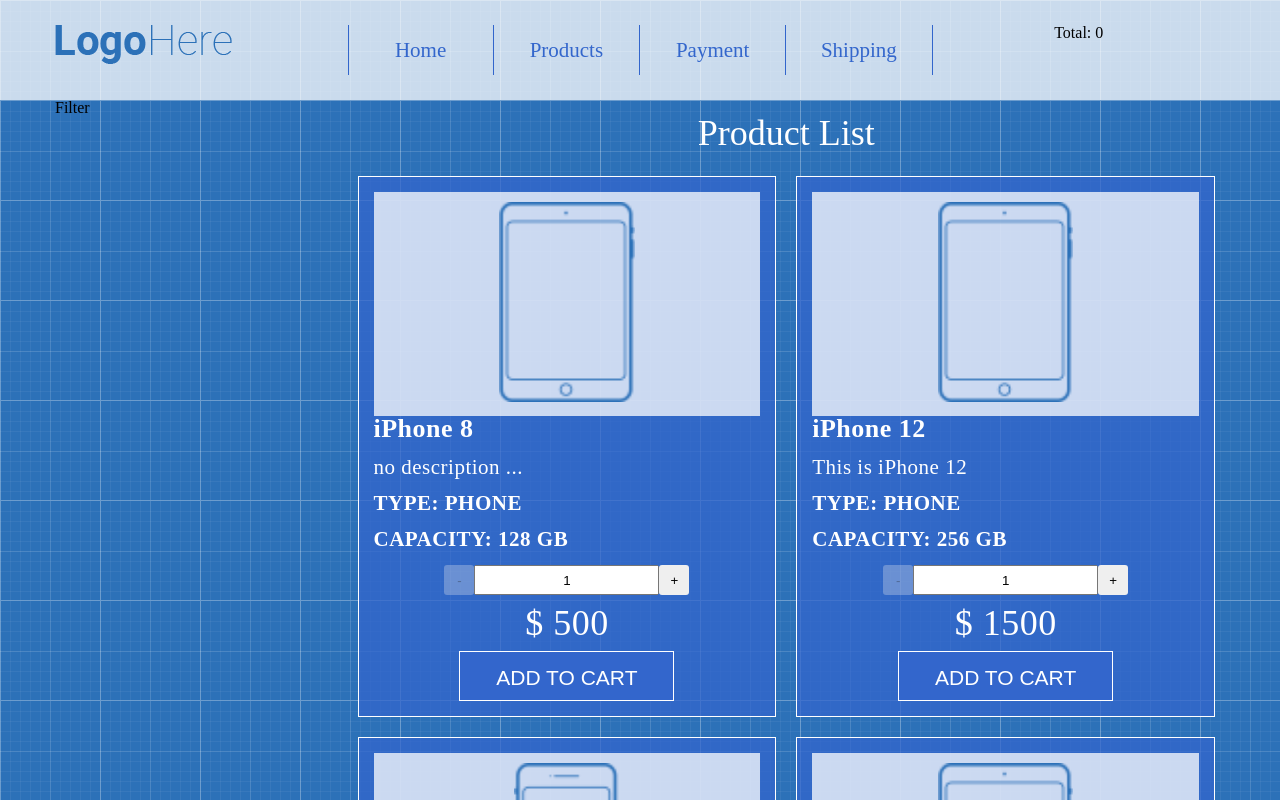
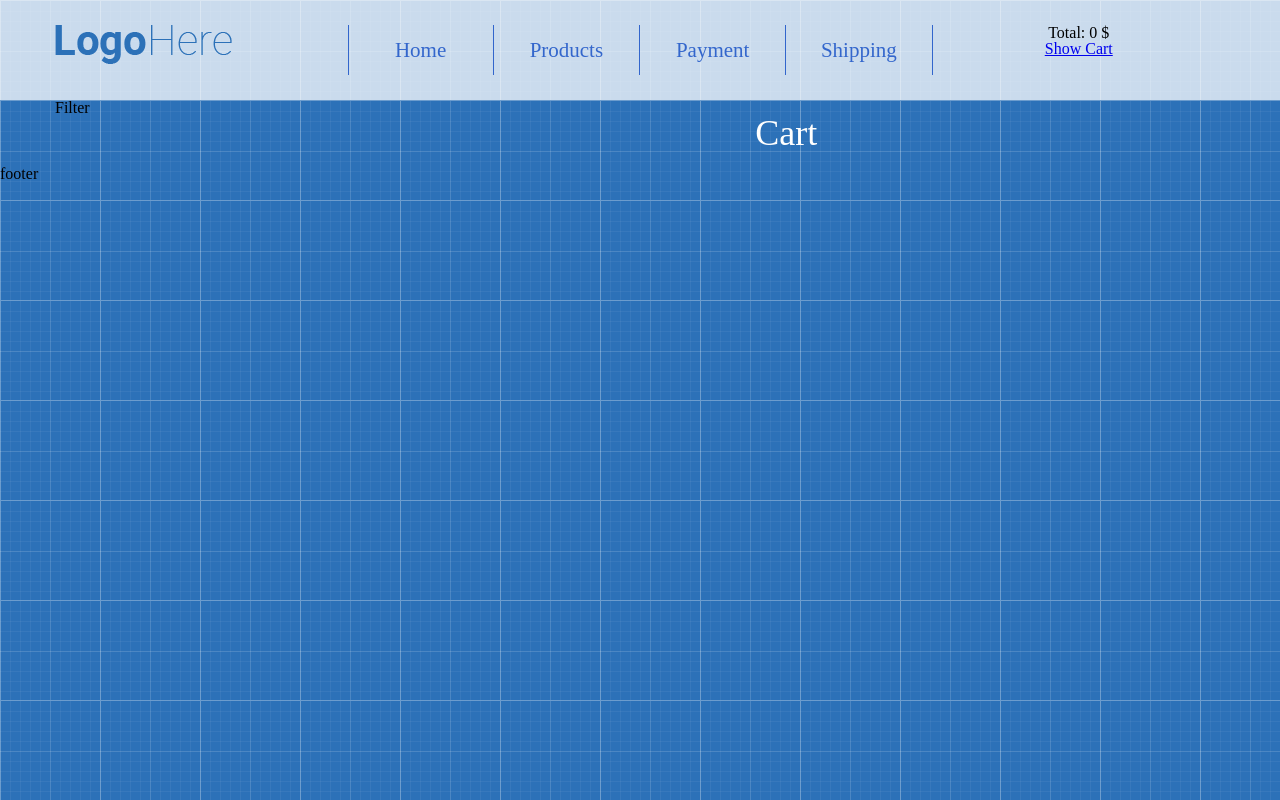
Before and after one commit to MXML11LN/Demo-shop-react, a React (Create React App) app: page /cart in a window 1280 px wide. Shown: the top 800 px of the page. Built offline with nearby package versions, Linux system fonts and the light colour scheme.

Commit message:
added CartPage Route

```diff
--- a/package.json
+++ b/package.json
@@ -10,6 +10,7 @@
     "prop-types": "^15.7.2",
     "react": "^17.0.1",
     "react-dom": "^17.0.1",
+    "react-router-dom": "^5.2.0",
     "react-scripts": "4.0.3",
     "web-vitals": "^1.1.0"
   },
--- a/src/App/Header/Cart/Cart.js
+++ b/src/App/Header/Cart/Cart.js
@@ -1,8 +1,10 @@
 
 import React from "react"
 import {keys} from "lodash"
+import { Link } from "react-router-dom"
 import products from "../../Main/Products/products"
 import "./cart.css"
+
 
 
 const productsObject = products.reduce((obj, product)=>({
@@ -20,11 +22,14 @@
                     <div key={id}>{productsObject[id].name} : {productsInCart[id]}</div>
                 ))
             }
-            Total: {
+            <div>
+                Total: {
                 keys(productsInCart).reduce((total,id)=>(
                     total +(productsInCart[id] * productsObject[id].price)
                 ),0)
-            }
+            } $
+            </div>
+            <Link to="/cart">Show Cart</Link>
         </div>
     )
 }
--- /dev/null
+++ b/src/App/Main/CartPage/CartPage.js
@@ -0,0 +1,12 @@
+import React from "react"
+
+
+const CartPage = () => {
+    return(
+        <>
+            <h1 className="page-title">Cart</h1>
+        </>
+    )
+}
+
+export default CartPage
--- a/src/App/Main/Main.js
+++ b/src/App/Main/Main.js
@@ -1,4 +1,6 @@
 import React from "react"
+import { Route } from "react-router"
+import CartPage from "./CartPage/CartPage"
 import ProductList from "./Products/ProductList"
 
 const Main = (
@@ -12,9 +14,11 @@
 						Filter
 					</div>
 					<div className="col-lg-9">
-						<ProductList
-						addProductToCart={addProductToCart}
-						/>
+						{/*<ProductList
+							addProductToCart={addProductToCart}
+						/>*/}
+						<Route path="/" exact component={ProductList}/>
+						<Route path="/cart" exact component={CartPage}/>
 					</div>
 				</div>
 			</div>
--- a/src/index.js
+++ b/src/index.js
@@ -1,5 +1,10 @@
 import React from "react"
 import ReactDom from "react-dom"
+import { BrowserRouter } from "react-router-dom"
 import App from "./App/App.js"
 
-ReactDom.render(<App/>,document.getElementById("root"))
+ReactDom.render(
+    <BrowserRouter>
+        <App/>
+    </BrowserRouter>
+    ,document.getElementById("root"))
```
Also changed, not shown: 1 other file (tests, documents, lock files or other folders).
